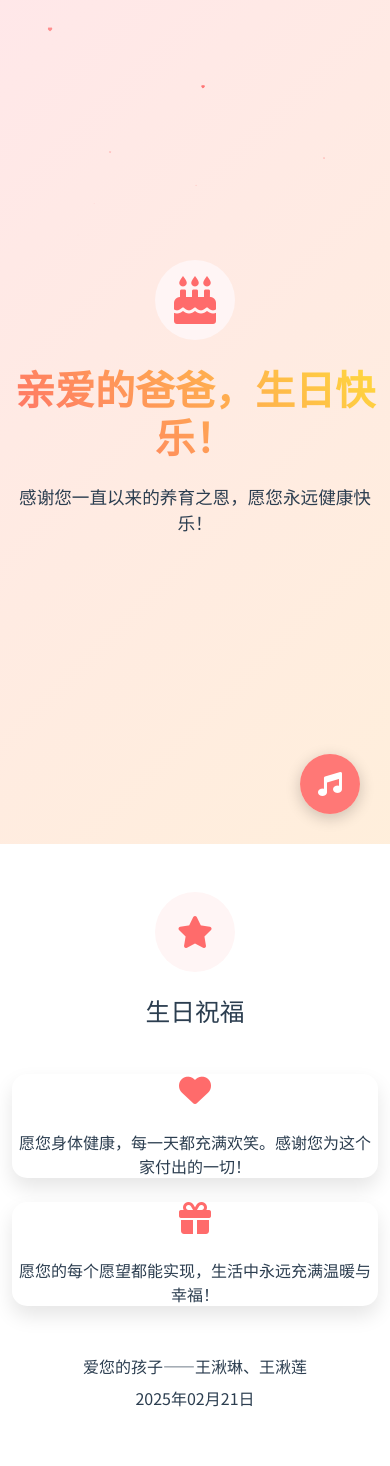
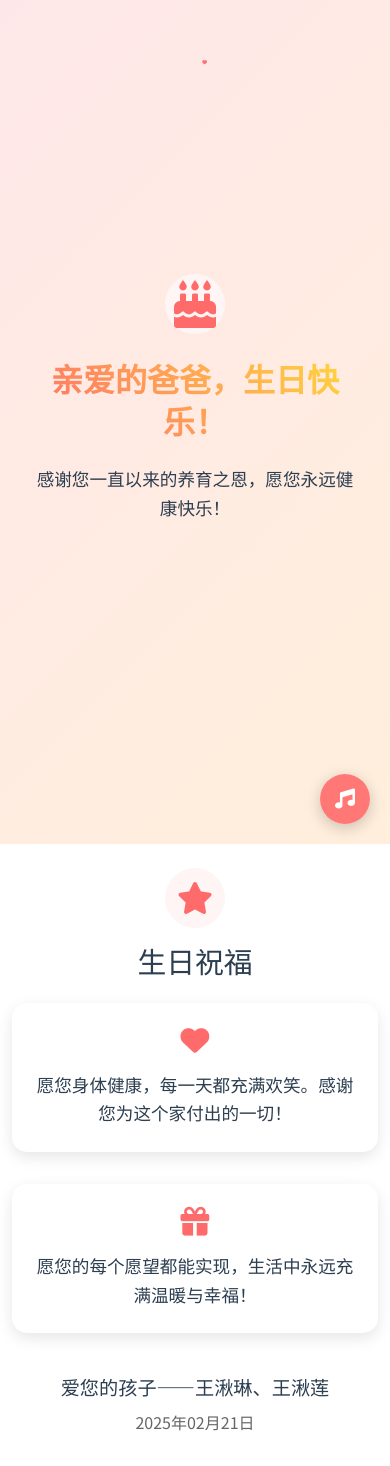
Before and after one commit to hardQiulin/father-birthday, a plain HTML site: page index.html in a window 390 px wide. Drawn offline with nearby package versions, Linux system fonts and the light colour scheme.

Commit message:
Add files via upload
修改移动端展示

```diff
--- a/index.html
+++ b/index.html
@@ -2,38 +2,32 @@
 <html lang="zh">
 <head>
     <meta charset="UTF-8">
-    <meta name="viewport" content="width=device-width, initial-scale=1.0">
+    <meta name="viewport" content="width=device-width, initial-scale=1.0, maximum-scale=1.0, user-scalable=no">
     <title>祝爸爸（王少全）生日快乐</title>
-    <!-- Bootstrap 5 CSS -->
+    <!-- 引入相同的CSS文件 -->
     <link href="https://cdn.jsdelivr.net/npm/bootstrap@5.3.0/dist/css/bootstrap.min.css" rel="stylesheet">
-    <!-- Font Awesome -->
     <link href="https://cdnjs.cloudflare.com/ajax/libs/font-awesome/6.0.0/css/all.min.css" rel="stylesheet">
-    <!-- AOS CSS -->
     <link href="https://unpkg.com/aos@2.3.1/dist/aos.css" rel="stylesheet">
-    <!-- Swiper CSS -->
-    <link rel="stylesheet" href="https://cdn.jsdelivr.net/npm/swiper@8/swiper-bundle.min.css">
-    <!-- Google Fonts -->
     <link href="https://fonts.googleapis.com/css2?family=Noto+Sans+SC:wght@400;500;700&display=swap" rel="stylesheet">
-    <!-- Custom CSS -->
     <link rel="stylesheet" href="style.css">
 </head>
 <body>
-    <!-- 在 body 标签开始处添加 -->
     <div id="audioPrompt" class="audio-prompt">
         点击任意处播放背景音乐
     </div>
+
     <!-- Hero Section -->
     <section class="hero vh-100 d-flex align-items-center justify-content-center text-center position-relative overflow-hidden">
         <div class="hero-bg"></div>
         <div class="container position-relative">
             <div class="row justify-content-center">
-                <div class="col-lg-8">
+                <div class="col-12">
                     <div class="hero-content" data-aos="fade-up">
                         <div class="icon-box mb-4" data-aos="zoom-in" data-aos-delay="200">
                             <i class="fas fa-birthday-cake fa-3x"></i>
                         </div>
-                        <h1 class="display-4 fw-bold mb-4 text-gradient">亲爱的爸爸，生日快乐！</h1>
-                        <p class="lead mb-5">感谢您一直以来的养育之恩，愿您永远健康快乐！</p>
+                        <h1 class="mobile-title fw-bold mb-4 text-gradient">亲爱的爸爸，生日快乐！</h1>
+                        <p class="mobile-text mb-5">感谢您一直以来的养育之恩，愿您永远健康快乐！</p>
                         <div class="floating-hearts">
                             <i class="fas fa-heart heart"></i>
                             <i class="fas fa-heart heart"></i>
@@ -46,52 +40,48 @@
     </section>
 
     <!-- Wishes Section -->
-    <section class="wishes py-5">
+    <section class="wishes py-4">
         <div class="container">
-            <div class="text-center mb-5">
+            <div class="text-center mb-4">
                 <div class="icon-box" data-aos="zoom-in">
                     <i class="fas fa-star fa-2x"></i>
                 </div>
-                <h2 class="mt-4" data-aos="fade-up">生日祝福</h2>
+                <h2 class="mt-3 mobile-subtitle" data-aos="fade-up">生日祝福</h2>
             </div>
-            <div class="row g-4">
-                <div class="col-md-6" data-aos="fade-right">
-                    <div class="wish-card h-100">
+            <div class="row g-3">
+                <div class="col-12" data-aos="fade-up">
+                    <div class="wish-card">
                         <div class="card-body text-center">
-                            <i class="fas fa-heart mb-4"></i>
-                            <p class="card-text">愿您身体健康，每一天都充满欢笑。感谢您为这个家付出的一切！</p>
+                            <i class="fas fa-heart mb-3"></i>
+                            <p class="card-text mobile-text">愿您身体健康，每一天都充满欢笑。感谢您为这个家付出的一切！</p>
                         </div>
                     </div>
                 </div>
-                <div class="col-md-6" data-aos="fade-left">
-                    <div class="wish-card h-100">
+                <div class="col-12" data-aos="fade-up" data-aos-delay="100">
+                    <div class="wish-card">
                         <div class="card-body text-center">
-                            <i class="fas fa-gift mb-4"></i>
-                            <p class="card-text">愿您的每个愿望都能实现，生活中永远充满温暖与幸福！</p>
+                            <i class="fas fa-gift mb-3"></i>
+                            <p class="card-text mobile-text">愿您的每个愿望都能实现，生活中永远充满温暖与幸福！</p>
                         </div>
                     </div>
                 </div>
             </div>
-            <div class="signature text-center mt-5" data-aos="fade-up">
-                <p class="mb-2">爱您的孩子——王湫琳、王湫莲</p>
-                <p class="mb-2">2025年02月21日</p>
+            <div class="signature text-center mt-4" data-aos="fade-up">
+                <p class="mb-2 mobile-signature">爱您的孩子——王湫琳、王湫莲</p>
+                <p class="mb-2 mobile-date">2025年02月21日</p>
             </div>
         </div>
     </section>
 
-    <!-- Floating Music Button -->
     <button class="music-btn" id="musicBtn">
         <i class="fas fa-music"></i>
     </button>
     <audio id="bgMusic" loop autoplay>
-        <source src="筷子兄弟-父亲.mp3" type="audio/mp3">
+        <source src="freecompress-筷子兄弟-父亲.mp3" type="audio/mp3">
     </audio>
 
-
     <!-- Scripts -->
-    <script src="bootstrap.js"></script>
     <script src="https://unpkg.com/aos@2.3.1/dist/aos.js"></script>
-    <script src="https://cdn.jsdelivr.net/npm/swiper@8/swiper-bundle.min.js"></script>
     <script src="script.js"></script>
 </body>
 </html>
--- a/style.css
+++ b/style.css
@@ -4,16 +4,50 @@
     --text-color: #2c3e50;
     --light-bg: #fff5f5;
 }
+
 body {
     font-family: 'Noto Sans SC', sans-serif;
     color: var(--text-color);
     overflow-x: hidden;
+    -webkit-tap-highlight-color: transparent;
 }
+
+/* Mobile Optimizations */
+.mobile-title {
+    font-size: 2rem;
+    line-height: 1.3;
+    margin-bottom: 1rem;
+}
+
+.mobile-text {
+    font-size: 1.1rem;
+    line-height: 1.6;
+    margin-bottom: 0.5rem;
+}
+
+.mobile-subtitle {
+    font-size: 1.8rem;
+    margin-bottom: 1rem;
+}
+
+.mobile-signature {
+    font-size: 1.2rem;
+    font-weight: 500;
+}
+
+.mobile-date {
+    font-size: 1rem;
+    color: #666;
+}
+
 /* Hero Section */
 .hero {
     background-color: var(--light-bg);
     position: relative;
+    min-height: 100vh;
+    padding: 2rem 0;
 }
+
 .hero-bg {
     position: absolute;
     top: 0;
@@ -23,10 +57,13 @@ body {
     background: linear-gradient(135deg, #ffe4e6cc, #ffedd5cc);
     z-index: 1;
 }
+
 .hero-content {
     position: relative;
     z-index: 2;
+    padding: 1rem;
 }
+
 .text-gradient {
     background: linear-gradient(45deg, #ff6b6b, #ffd93d);
     -webkit-background-clip: text;
@@ -34,7 +71,96 @@ body {
     color: transparent;
     display: inline-block;
 }
-/* Floating Hearts Animation */
+
+/* Wish Cards */
+.wish-card {
+    background: white;
+    border-radius: 15px;
+    box-shadow: 0 5px 15px rgba(0,0,0,0.1);
+    transition: transform 0.3s ease;
+    border: none;
+    margin-bottom: 1rem;
+    padding: 1.5rem 1rem;
+}
+
+.wish-card i {
+    color: var(--primary-color);
+    font-size: 1.8rem;
+    margin-bottom: 1rem;
+}
+
+/* Music Button */
+.music-btn {
+    position: fixed;
+    bottom: 20px;
+    right: 20px;
+    width: 50px;
+    height: 50px;
+    border-radius: 50%;
+    background: rgba(255, 107, 107, 0.9);
+    color: white;
+    border: none;
+    box-shadow: 0 4px 15px rgba(0,0,0,0.2);
+    z-index: 1000;
+    display: flex;
+    align-items: center;
+    justify-content: center;
+}
+
+.music-btn i {
+    font-size: 20px;
+}
+
+.music-btn.playing {
+    animation: rotate 3s linear infinite;
+}
+
+/* Audio Prompt */
+.audio-prompt {
+    position: fixed;
+    top: 50%;
+    left: 50%;
+    transform: translate(-50%, -50%);
+    background: rgba(0, 0, 0, 0.8);
+    color: white;
+    padding: 12px 20px;
+    border-radius: 20px;
+    z-index: 1000;
+    font-size: 0.9rem;
+    animation: fadeOut 3s forwards;
+    pointer-events: none;
+    text-align: center;
+    width: 80%;
+    max-width: 300px;
+}
+
+/* Animations */
+@keyframes fadeOut {
+    0% { opacity: 1; }
+    70% { opacity: 1; }
+    100% { opacity: 0; }
+}
+
+@keyframes rotate {
+    from { transform: rotate(0deg); }
+    to { transform: rotate(360deg); }
+}
+
+/* Icon Box */
+.icon-box {
+    width: 60px;
+    height: 60px;
+    margin: 0 auto;
+    background: var(--light-bg);
+    border-radius: 50%;
+    display: flex;
+    align-items: center;
+    justify-content: center;
+    color: var(--primary-color);
+    margin-bottom: 1rem;
+}
+
+/* Floating Hearts */
 .floating-hearts {
     position: absolute;
     width: 100%;
@@ -43,127 +169,17 @@ body {
     left: 0;
     pointer-events: none;
 }
-.heart { position: absolute; color: var(--primary-color); opacity: 0; animation: floatHeart 4s ease-in infinite;
-}
-@keyframes floatHeart { 0% { transform: translateY(0) scale(0); opacity: 0; } 50% { opacity: 0.8; } 100% { transform: translateY(-100vh) scale(1); opacity: 0; } }
-/* Memory Cards */
-.memory-card {
-    position: relative;
-    border-radius: 15px;
-    overflow: hidden;
-    box-shadow: 0 10px 20px rgba(0,0,0,0.1);
-    transition: transform 0.3s ease;
-}
-.memory-card:hover {
-    transform: translateY(-10px);
-}
-.memory-overlay {
+
+.heart {
     position: absolute;
-    bottom: 0;
-    left: 0;
-    right: 0;
-    background: linear-gradient(to top, rgba(0,0,0,0.7), transparent);
-    padding: 20px;
-    color: white;
+    color: var(--primary-color);
     opacity: 0;
-    transition: opacity 0.3s ease;
-}
-.memory-card:hover .memory-overlay {
-    opacity: 1;
-}
-/* Swiper Customization */
-.swiper { padding: 30px 0; }
-.swiper-button-next, .swiper-button-prev {
-    color: var(--primary-color);
-}
-.swiper-pagination-bullet-active {
-    background: var(--primary-color);
-}
-/* Wish Cards */
-.wish-card {
-    background: white;
-    border-radius: 15px;
-    box-shadow: 0 10px 20px rgba(0,0,0,0.1);
-    transition: transform 0.3s ease;
-    border: none;
-}
-.wish-card:hover { transform: translateY(-5px); }
-.wish-card i { color: var(--primary-color); font-size: 2rem; }
-/* Music Button */
-/* .music-btn {
-    position: fixed;
-    bottom: 30px;
-    right: 30px;
-    width: 50px;
-    height: 50px;
-    border-radius: 50%;
-    background: var(--primary-color);
-    color: white; border: none;
-    box-shadow: 0 4px 10px rgba(0,0,0,0.2);
-    cursor: pointer;
-    z-index: 1000;
-    transition: transform 0.3s ease;
-}  */
-
-/* 在 style.css 中添加 */
-.audio-prompt {
-    position: fixed;
-    top: 50%;
-    left: 50%;
-    transform: translate(-50%, -50%);
-    background: rgba(0, 0, 0, 0.8);
-    color: white;
-    padding: 15px 30px;
-    border-radius: 25px;
-    z-index: 1000;
-    font-size: 1.1rem;
-    animation: fadeOut 3s forwards;
-    pointer-events: none;
+    font-size: 1.2rem;
+    animation: floatHeart 4s ease-in infinite;
 }
 
-@keyframes fadeOut {
-    0% { opacity: 1; }
-    70% { opacity: 1; }
-    100% { opacity: 0; }
+@keyframes floatHeart {
+    0% { transform: translateY(0) scale(0); opacity: 0; }
+    50% { opacity: 0.8; }
+    100% { transform: translateY(-100vh) scale(1); opacity: 0; }
 }
-
-/* .music-btn:hover { transform: scale(1.1); }
-.music-btn.playing { animation: rotate 3s linear infinite; }  */
-@keyframes rotate { from { transform: rotate(0deg); } to { transform: rotate(360deg); } } /* Icon Box */ .icon-box { width: 80px; height: 80px; margin: 0 auto; background: var(--light-bg); border-radius: 50%; display: flex; align-items: center; justify-content: center; color: var(--primary-color); }
-/* Responsive Adjustments */
- @media (max-width: 768px) { .display-4 { font-size: 2.5rem; }
- .lead { font-size: 1.1rem; }
- .music-btn { bottom: 20px; right: 20px; width: 40px; height: 40px; } }
-
- /* 修改 music-btn 样式 */
-.music-btn {
-    position: fixed;
-    bottom: 30px;
-    right: 30px;
-    width: 60px;
-    height: 60px;
-    border-radius: 50%;
-    background: rgba(255, 107, 107, 0.9);
-    color: white;
-    border: none;
-    box-shadow: 0 4px 15px rgba(0, 0, 0, 0.2);
-    cursor: pointer;
-    z-index: 1000;
-    transition: all 0.3s ease;
-    display: flex;
-    align-items: center;
-    justify-content: center;
-}
-
-.music-btn i {
-    font-size: 24px;
-}
-
-.music-btn:hover {
-    transform: scale(1.1);
-    background: rgba(255, 107, 107, 1);
-}
-
-.music-btn.playing {
-    animation: rotate 3s linear infinite;
-}
```
